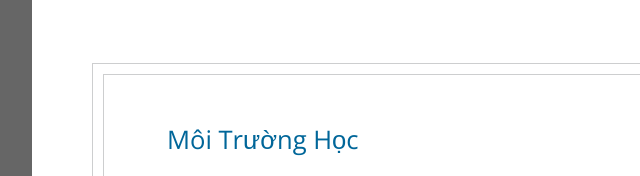
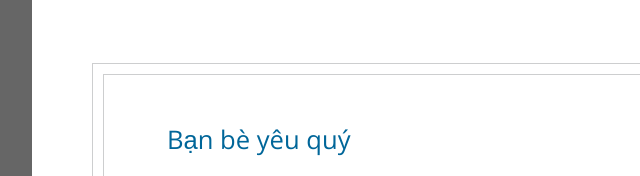
Before and after one commit to LamQuangLinh/PhatTrienWeb, a plain HTML site: page Bai Gioi Thieu/index.html in a window 1280 px wide. Shown: the part 1500-1676 px from the top of the page, 352-992 px from the left. Drawn offline with nearby package versions, Linux system fonts and the light colour scheme.

Commit message:
bạn bè

```diff
--- a/Bai Gioi Thieu/index.html
+++ b/Bai Gioi Thieu/index.html
@@ -146,7 +146,7 @@ https://templatemo.com/tm-536-dream-pulse
                 <div class="w-100 tm-double-border-1 tm-border-gray">
                     <div class="tm-double-border-2 tm-border-gray tm-box-pad">
                       <div class="tm-gallery-wrap">
-                          <h2 class="tm-color-primary tm-section-title mb-4 ml-2">Môi Trường Học</h2>
+                          <h2 class="tm-color-primary tm-section-title mb-4 ml-2">Bạn bè yêu quý</h2>
                           <div class="tm-gallery">
                             <div class="tm-gallery-item">
                               <figure class="effect-bubba">
```
